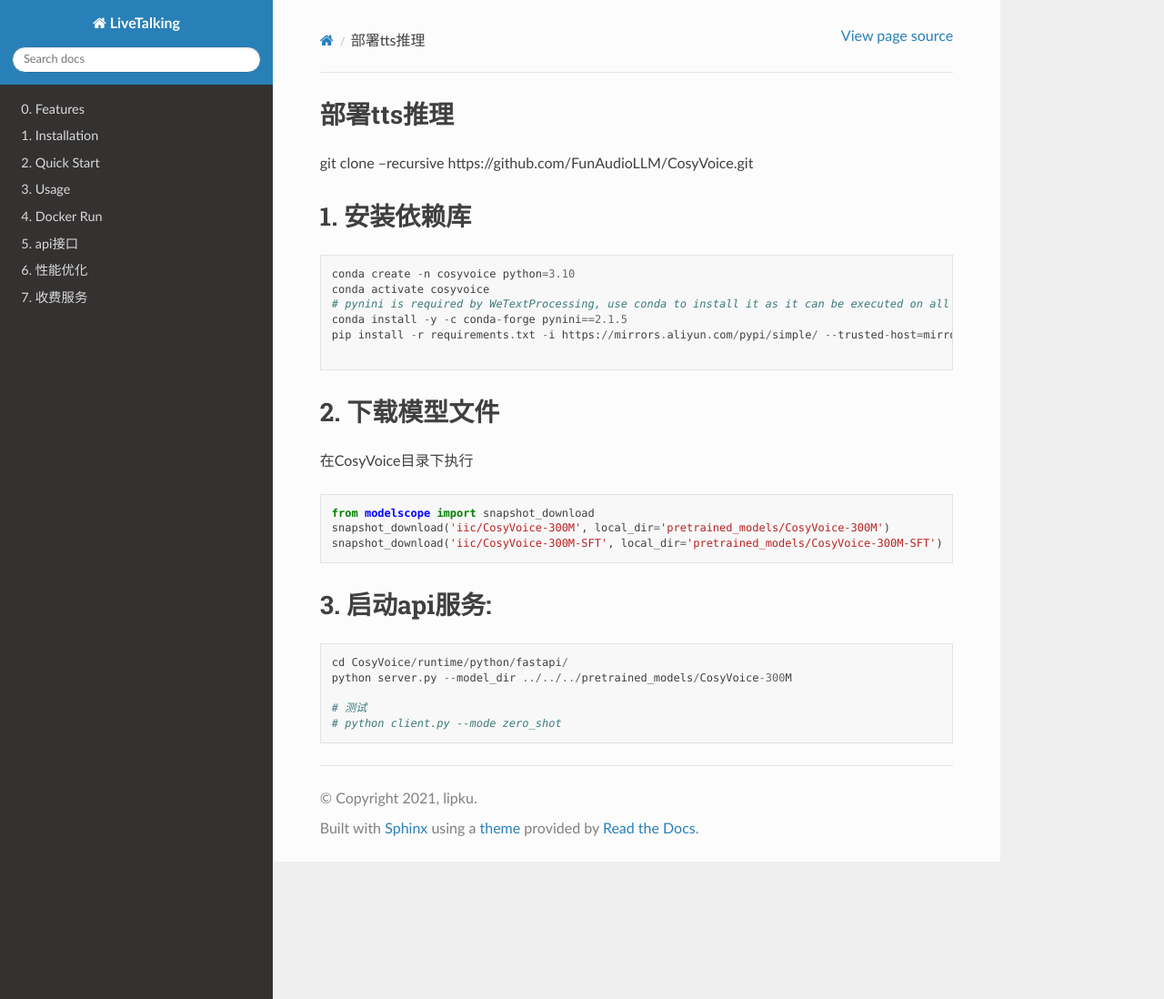
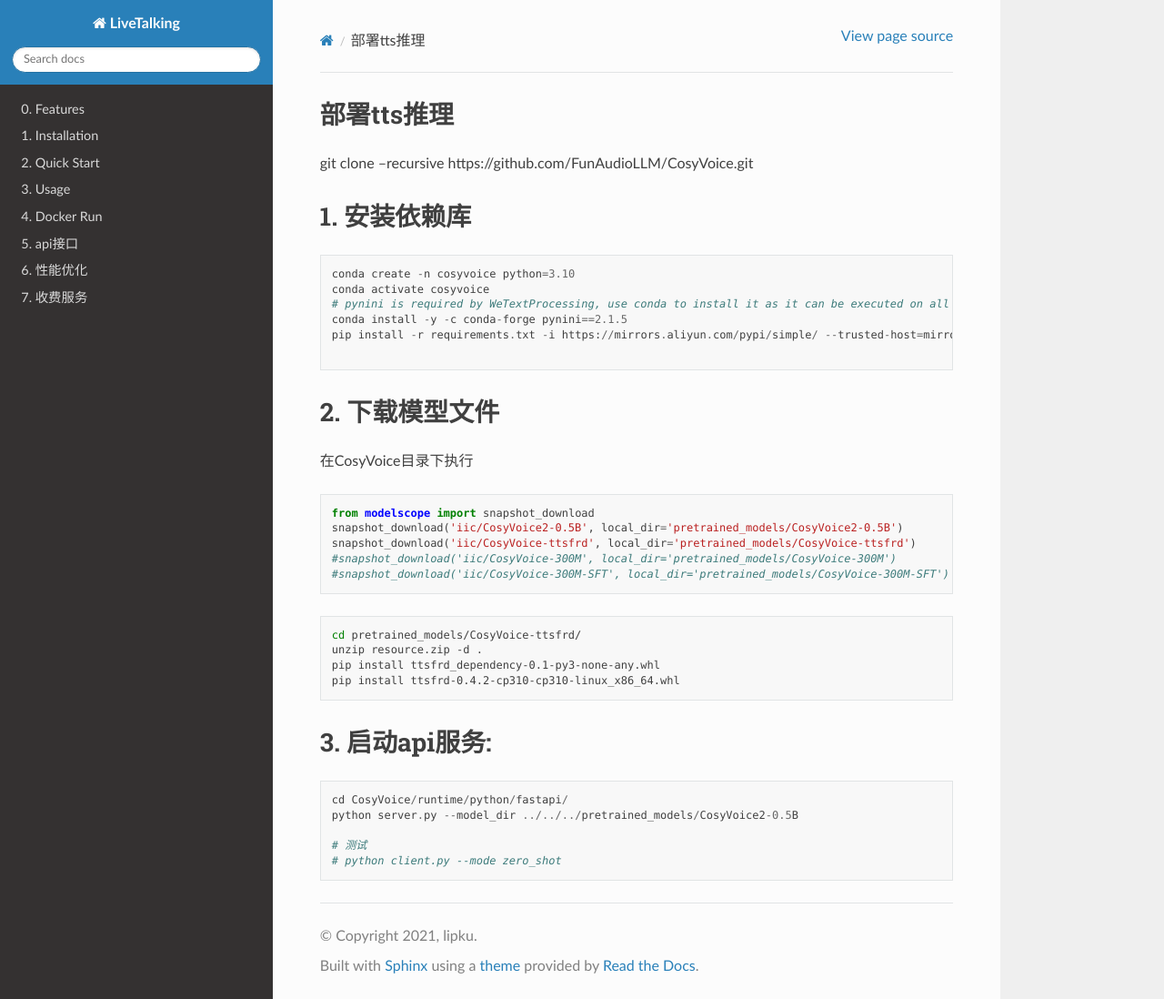
Before and after one commit to lipku/livetalking-doc, a Sphinx documentation site: the page built from docs/source/tts/cosyvoice.md, in a window 1280 px wide and 1098 px high. Shown: the whole window at 91% size. Built offline with Sphinx 7.4.7 and the Read the Docs theme 3.1.0, drawn with Linux system fonts in a browser that asks for light colours.

Commit message:
update doc

````diff
--- a/docs/source/tts/cosyvoice.md
+++ b/docs/source/tts/cosyvoice.md
@@ -15,15 +15,23 @@ pip install -r requirements.txt -i https://mirrors.aliyun.com/pypi/simple/ --tru
 在CosyVoice目录下执行
 ```python
 from modelscope import snapshot_download
-snapshot_download('iic/CosyVoice-300M', local_dir='pretrained_models/CosyVoice-300M')
-snapshot_download('iic/CosyVoice-300M-SFT', local_dir='pretrained_models/CosyVoice-300M-SFT')
+snapshot_download('iic/CosyVoice2-0.5B', local_dir='pretrained_models/CosyVoice2-0.5B')
+snapshot_download('iic/CosyVoice-ttsfrd', local_dir='pretrained_models/CosyVoice-ttsfrd')
+#snapshot_download('iic/CosyVoice-300M', local_dir='pretrained_models/CosyVoice-300M')
+#snapshot_download('iic/CosyVoice-300M-SFT', local_dir='pretrained_models/CosyVoice-300M-SFT')
 ```
 
+``` sh
+cd pretrained_models/CosyVoice-ttsfrd/
+unzip resource.zip -d .
+pip install ttsfrd_dependency-0.1-py3-none-any.whl
+pip install ttsfrd-0.4.2-cp310-cp310-linux_x86_64.whl
+```
 
 ## 3. 启动api服务:
 ```
 cd CosyVoice/runtime/python/fastapi/
-python server.py --model_dir ../../../pretrained_models/CosyVoice-300M
+python server.py --model_dir ../../../pretrained_models/CosyVoice2-0.5B
 
 # 测试
 # python client.py --mode zero_shot
````
